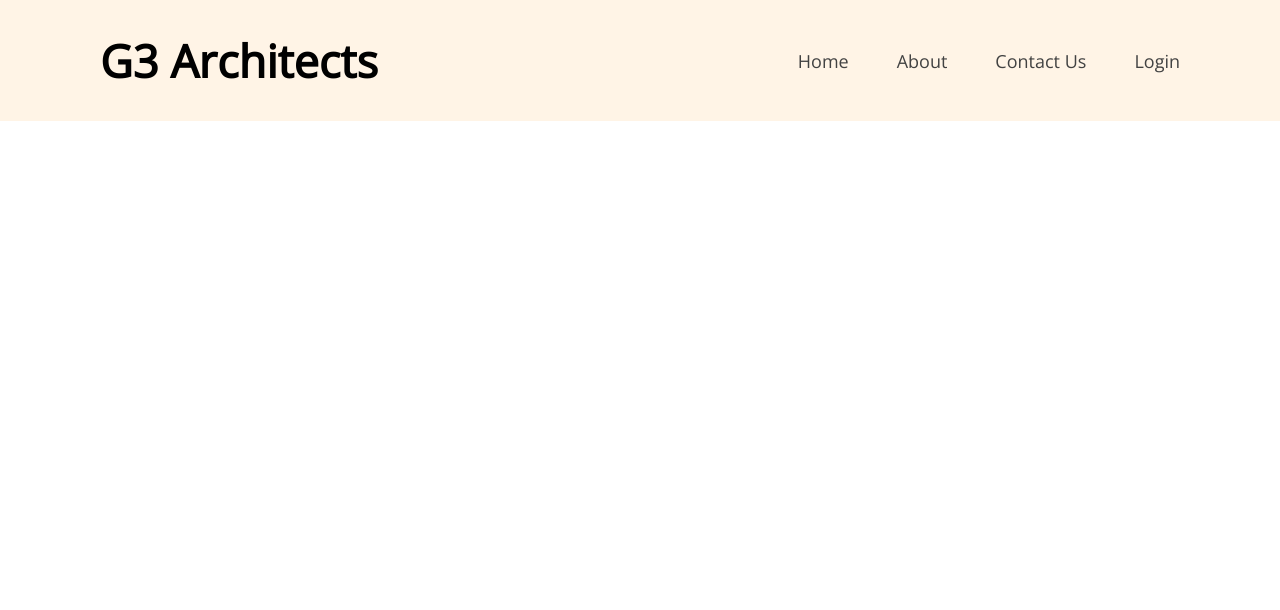
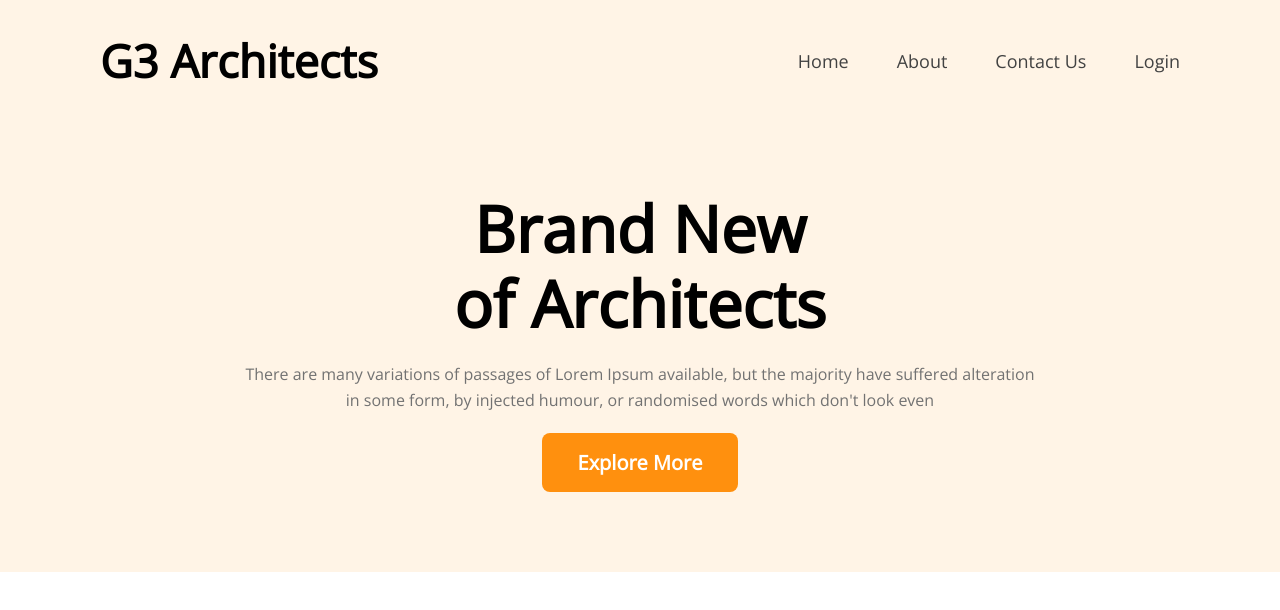
Before and after one commit to rajesh-mondal/-g3-architects, a plain HTML site: page index.html in a window 1280 px wide. Drawn offline with nearby package versions, Linux system fonts and the light colour scheme.

Commit message:
content and button added in header section

```diff
--- a/index.html
+++ b/index.html
@@ -29,7 +29,12 @@
             </div>
         </div>
         <div class="header-content">
-
+            <h2>Brand New <br>of Architects</h2>
+            <p class="paragraph">There are many variations of passages of Lorem Ipsum available, but the majority have suffered alteration
+                <br>in some form, by injected humour, or randomised words which don't look even</p>
+            <div>
+                <button class="btn-primary">Explore More</button>
+            </div>
         </div>
     </header>
     <!-- header section end -->
--- a/styles/style.css
+++ b/styles/style.css
@@ -2,6 +2,22 @@
 * {
     margin: 0;
     font-family: 'Open Sans', sans-serif;
+}
+.paragraph {
+    color: #727272;
+    line-height: 26px;
+    font-size: 16px;
+}
+.btn-primary{
+    color: #FFFFFF;
+    font-weight: 600;
+    font-size: 20px;
+    line-height: 23px;
+    border: 0;
+    padding: 18px 36px;
+    border-radius: 8px;
+    background: #FF900E;
+    cursor: pointer;
 }
 
 /* Header Styles */
@@ -28,3 +44,16 @@
     color: #424242;
     font-size: 18px;
 }
+.header-content{
+    padding: 100px 0 50px 0;
+    text-align: center;
+    display: flex;
+    flex-direction: column;
+    gap: 20px;
+    margin: 0 auto;
+}
+.header-content h2{
+    font-weight: 700;
+    font-size: 64px;
+    line-height: 75px;
+}
```
